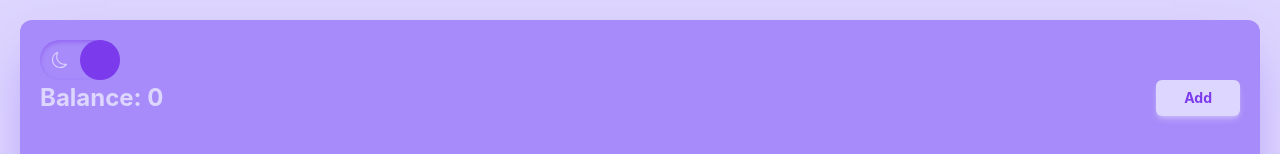
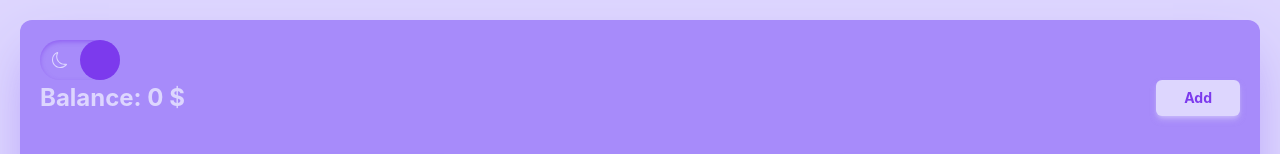
Before and after one commit to armin-bkh/expense-tracker-app-react-js, a React (Create React App) app: page / in a window 1280 px wide. Shown: the top 154 px of the page. Built offline with nearby package versions, Linux system fonts and the light colour scheme.

Commit message:
update ui

```diff
--- a/src/Components/OverView/OverView.jsx
+++ b/src/Components/OverView/OverView.jsx
@@ -10,7 +10,7 @@ const OverView = ({ expense, income, addTransactions }) => {
       <DarkModeToggle />
       <article className={"flex items-center justify-between"}>
         <span className="text-violet-200 text-lg lg:text-2xl font-bold">
-          Balance: {income - expense}
+          Balance: {income - expense} $
         </span>
         <button
           className={`px-7 py-2 rounded-md font-bold transition duration-500 text-sm ${
```
